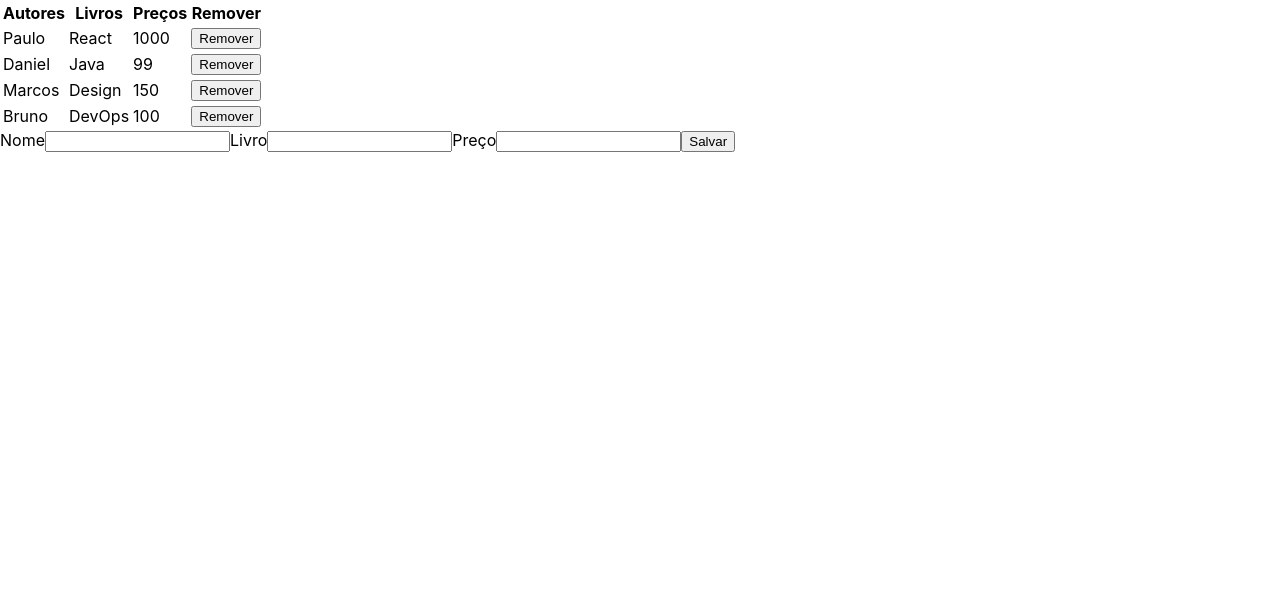
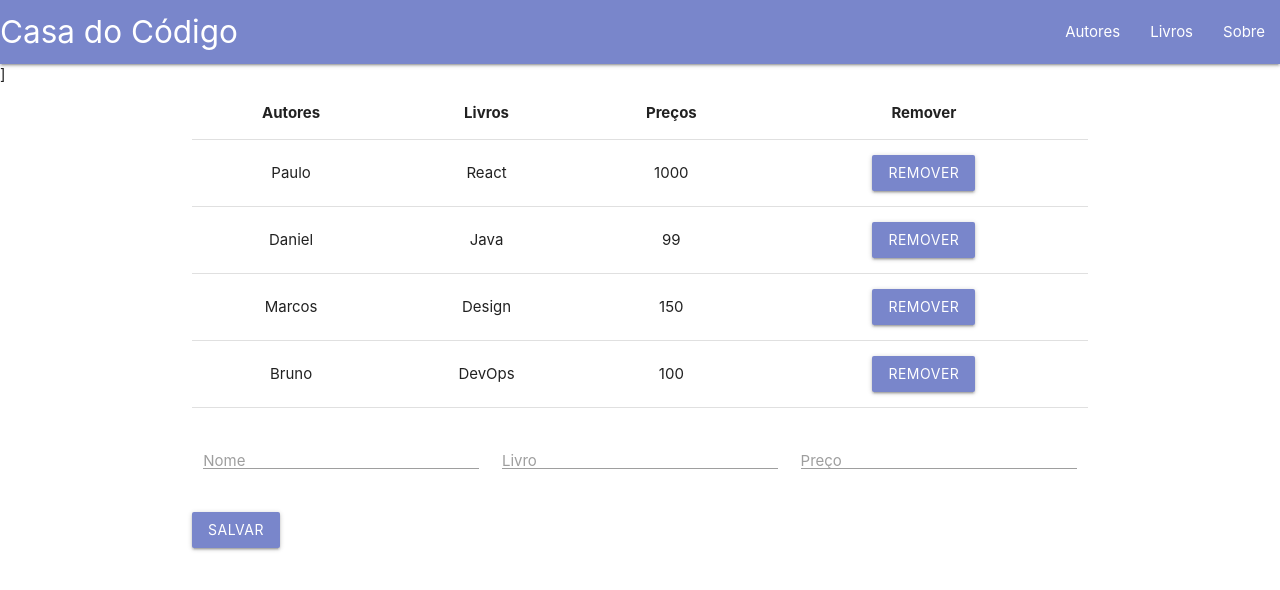
Before and after one commit to MariBecker/casa-do-codigo, a React (Create React App) app: page / in a window 1280 px wide. Shown: the top 590 px of the page. Built offline with nearby package versions, Linux system fonts and the light colour scheme.

Commit message:
Estilizando com materialize

```diff
--- a/package.json
+++ b/package.json
@@ -6,6 +6,7 @@
     "@testing-library/jest-dom": "^4.2.4",
     "@testing-library/react": "^9.5.0",
     "@testing-library/user-event": "^7.2.1",
+    "materialize-css": "^1.0.0",
     "react": "^16.13.1",
     "react-dom": "^16.13.1",
     "react-scripts": "3.4.1"
--- a/src/App.css
+++ b/src/App.css
@@ -36,3 +36,7 @@
     transform: rotate(360deg);
   }
 }
+
+.mb-10 {
+  margin-bottom: 1em;
+}
--- a/src/App.js
+++ b/src/App.js
@@ -1,5 +1,8 @@
 import React, { Component, Fragment } from "react";
+import "materialize-css/dist/css/materialize.min.css";
 import "./App.css";
+
+import Header from "./Header";
 import Tabela from "./Tabela";
 
 import Form from "./Formulario";
@@ -40,15 +43,18 @@
     });
   };
 
-  escutadorDeSubmit = autor => {
-    this.setState({ autores:[...this.state.autores, autor] })
-  }
+  escutadorDeSubmit = (autor) => {
+    this.setState({ autores: [...this.state.autores, autor] });
+  };
 
   render() {
     return (
       <Fragment>
+        <Header />]
+        <div className="container mb-10">
         <Tabela autores={this.state.autores} removeAutor={this.removeAutor} />
         <Form escutadorDeSubmit={this.escutadorDeSubmit} />
+        </div>
       </Fragment>
     );
   }
--- a/src/Formulario.js
+++ b/src/Formulario.js
@@ -24,41 +24,59 @@
   submitFormulario = () => {
     this.props.escutadorDeSubmit(this.state);
     this.setState(this.stateInicial);
-  }
+  };
 
   render() {
     const { nome, livro, preco } = this.state;
 
     return (
       <form>
-        <label htmlFor="nome">Nome</label>
+        <div className="row">
+          <div className="input-field col s4">
+            <label className="input-field" htmlFor="nome">
+              Nome
+            </label>
             <input
+              className="validate"
               id="nome"
               type="text"
               name="nome"
               value={nome}
               onChange={this.escutadorDeInput}
             />
+          </div>
 
-        <label htmlFor="livro">Livro</label>
+          <div className="input-field col s4">
+            <label className="input-field" htmlFor="livro">
+              Livro
+            </label>
             <input
+              className="validate"
               id="livro"
               type="text"
               name="livro"
               value={livro}
               onChange={this.escutadorDeInput}
             />
-
-        <label htmlFor="preco">Preço</label>
+          </div>
+          <div className="input-field col s4">
+            <label className="input-field" htmlFor="preco">
+              Preço
+            </label>
             <input
+              className="validate"
               id="preco"
               type="text"
               name="preco"
               value={preco}
               onChange={this.escutadorDeInput}
             />
+          </div>
+        </div>
 
-        <button onClick={this.submitFormulario} type="button">Salvar</button>
+        <button className="waves-effect waves-light indigo lighten-2 btn" onClick={this.submitFormulario} type="button">
+          Salvar
+        </button>
       </form>
     );
   }
--- /dev/null
+++ b/src/Header.js
@@ -0,0 +1,26 @@
+import React from "react";
+
+const Header = () => {
+  return (
+    <nav>
+      <div class="nav-wrapper indigo lighten-2">
+        <a href="/" class="brand-logo">
+        Casa do Código
+        </a>
+        <ul class="right">
+          <li>
+            <a href="/autores">Autores</a>
+          </li>
+          <li>
+            <a href="/livros">Livros</a>
+          </li>
+          <li>
+            <a href="/sobre">Sobre</a>
+          </li>
+        </ul>
+      </div>
+    </nav>
+  );
+};
+
+export default Header;
--- a/src/Tabela.js
+++ b/src/Tabela.js
@@ -24,7 +24,7 @@
           <button
             onClick={() => {
               props.removeAutor(index);
-            }}
+            }} className="waves-effect waves-light indigo lighten-2 btn"
           >
             Remover
           </button>
@@ -41,7 +41,7 @@
     const { autores, removeAutor } = this.props;
 
     return (
-      <table>
+      <table className= "centered highlight">
         <TableHead />
         <TableBody autores={autores} removeAutor={removeAutor} />
       </table>
```
Also changed, not shown: 1 other file (tests, documents, lock files or other folders). Lines whose indentation alone changed are shown as unchanged.
